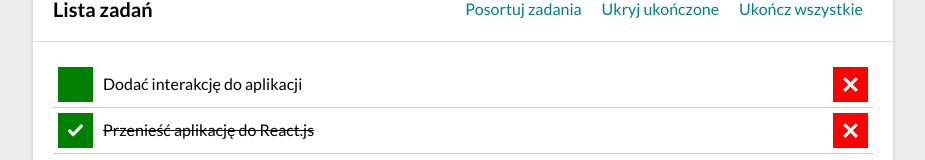
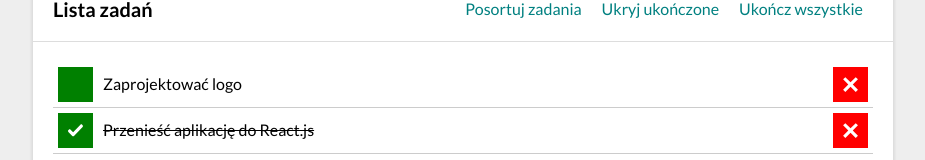
Before and after one commit to wknott/todolist, a React (Create React App) app: page / in a window 1280 px wide. Shown: the part 276-436 px from the top of the page, without its empty margins (177-1102 px from the left). Built offline with nearby package versions, Linux system fonts and the light colour scheme.

Commit message:
fixed duplicate id after adding new task with sorting

```diff
--- a/src/App.js
+++ b/src/App.js
@@ -8,17 +8,19 @@ import Container from "./Container";
 
 const App = () => {
   const [tasks, setTasks] = useState([
-    { id: 1, name: "Dodać interakcję do aplikacji", done: false },
+    { id: 1, name: "Zaprojektować logo", done: false },
     { id: 2, name: "Przenieść aplikację do React.js", done: true },
   ]);
   const [hideDoneTasks, setHideDoneTasks] = useState(false);
   const [directionOfSort, setDirectionOfSort] = useState(null);
 
+  const getHighestId = () => Math.max(...tasks.map(({ id }) => id));
+
   const addTask = (name) => {
     setTasks(tasks => [
       ...tasks,
       {
-        id: tasks.length ? tasks[tasks.length - 1].id + 1 : 1,
+        id: tasks.length ? getHighestId() + 1 : 1,
         name,
         done: false,
       }
```
